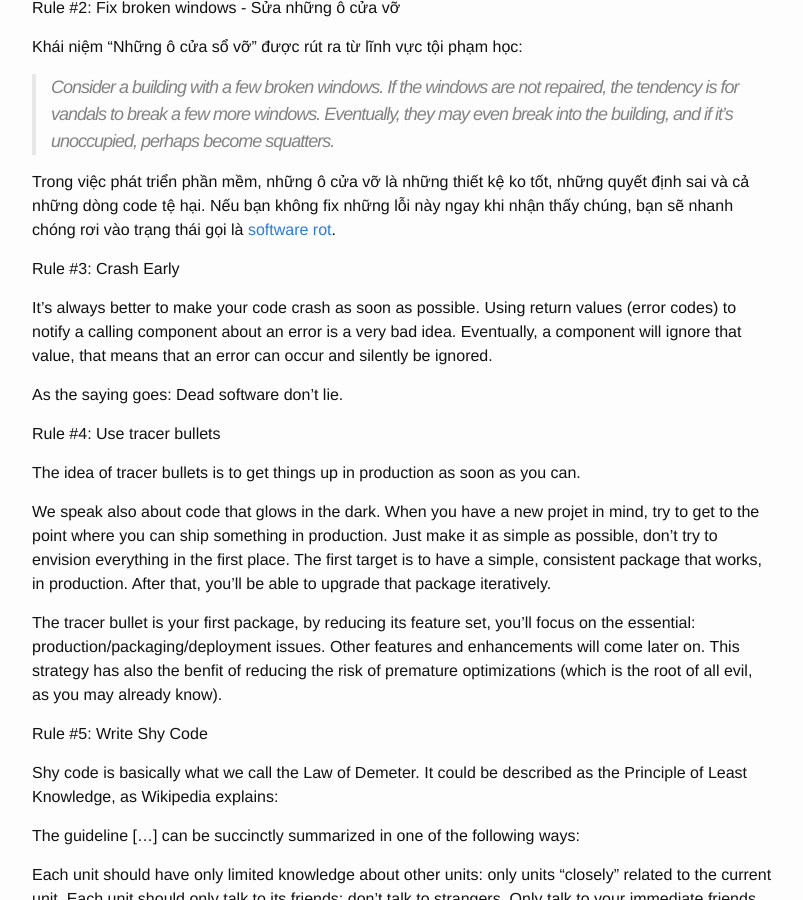
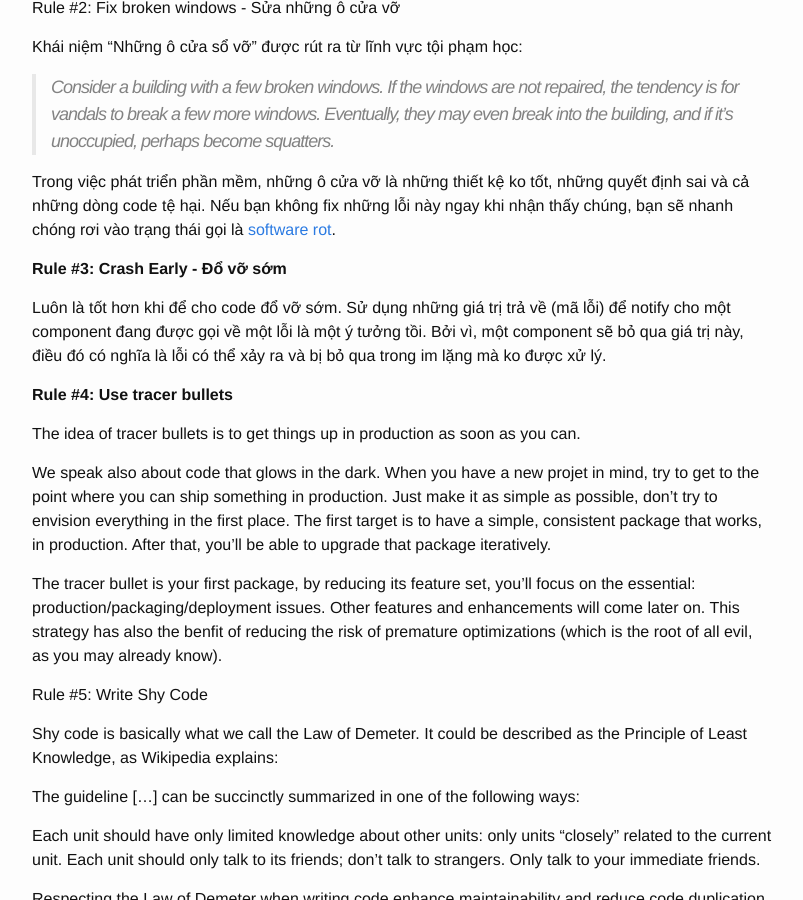
Before and after one commit to quangnd/quangnd.github.io, a Jekyll site: the page built from _posts/2016-04-08-muoi-luat-cua-mot-lap-trinh-vien.markdown, in a window 1280 px wide and 900 px high, scrolled down 540 px. Shown: the whole window, without its empty margins (238-1041 px from the left). Built offline with Jekyll 4.4.1, drawn with Linux system fonts in a browser that asks for light colours.

Commit message:
Updated 2016-04-08-muoi-luat-cua-mot-lap-trinh-vien.markdown

```diff
--- a/_posts/2016-04-08-muoi-luat-cua-mot-lap-trinh-vien.markdown
+++ b/_posts/2016-04-08-muoi-luat-cua-mot-lap-trinh-vien.markdown
@@ -24,13 +26,11 @@ Khái niệm "Những ô cửa sổ vỡ" được rút ra từ lĩnh vực tộ
 
 Trong việc phát triển phần mềm, những ô cửa vỡ là những thiết kệ ko tốt, những quyết định sai và cả những dòng code tệ hại. Nếu bạn không fix những lỗi này ngay khi nhận thấy chúng, bạn sẽ nhanh chóng rơi vào trạng thái gọi là [software rot][software-rot].
 
-Rule #3: Crash Early
+**Rule #3: Crash Early - Đổ vỡ sớm**
 
-It’s always better to make your code crash as soon as possible. Using return values (error codes) to notify a calling component about an error is a very bad idea. Eventually, a component will ignore that value, that means that an error can occur and silently be ignored.
+Luôn là tốt hơn khi để cho code đổ vỡ sớm. Sử dụng những giá trị trả về (mã lỗi) để notify cho một component đang được gọi về một lỗi là một ý tưởng tồi. Bởi vì, một component sẽ bỏ qua giá trị này, điều đó có nghĩa là lỗi có thể xảy ra và bị bỏ qua trong im lặng mà ko được xử lý.
 
-As the saying goes: Dead software don’t lie.
-
-Rule #4: Use tracer bullets
+**Rule #4: Use tracer bullets**
 
 The idea of tracer bullets is to get things up in production as soon as you can.
 
```
Also changed, not shown: other parts of _posts/2016-04-08-muoi-luat-cua-mot-lap-trinh-vien.markdown (+3 -1 lines).
